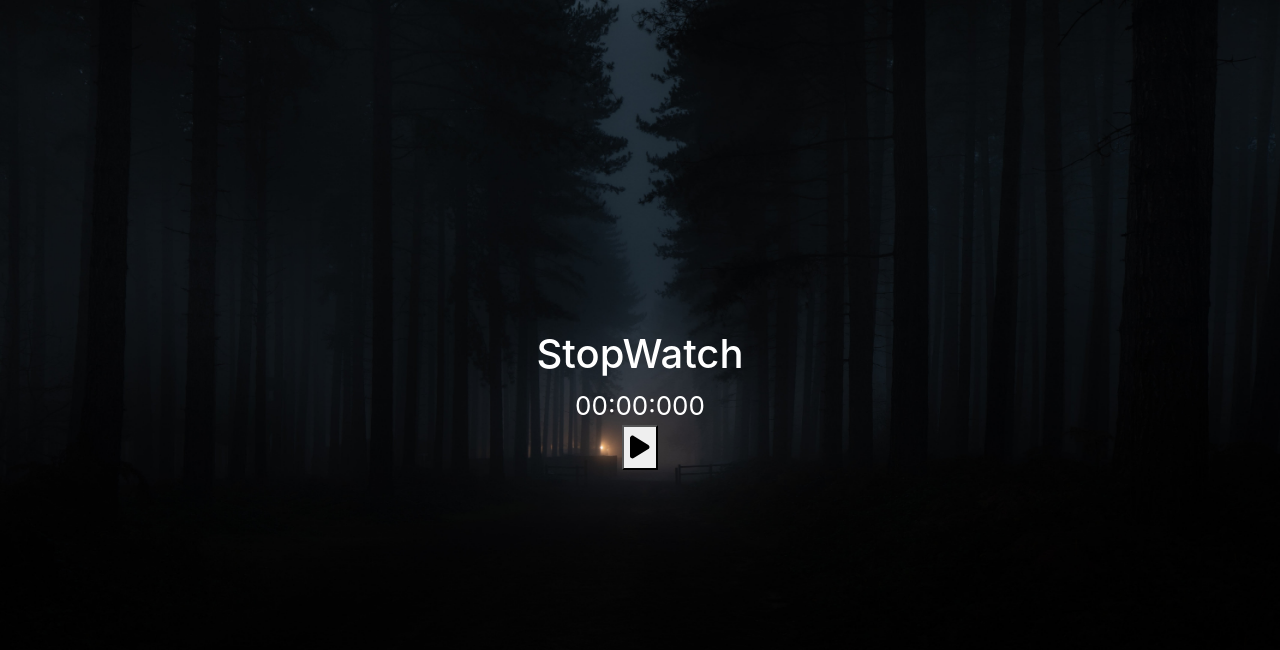
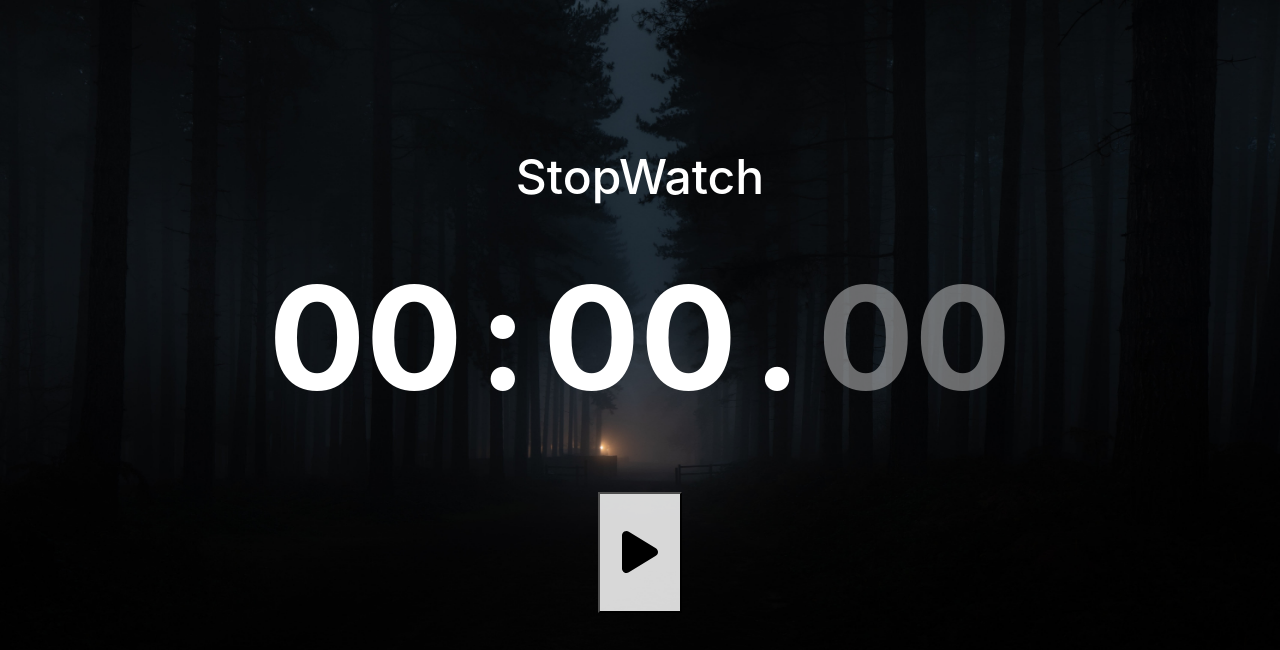
Before and after one commit to HarshithPaladi/stopwatch, a React (Create React App) app: page / in a window 1280 px wide. Shown: the top 650 px of the page. Built offline with nearby package versions, Linux system fonts and the light colour scheme.

Commit message:
[Update] Resposive Font size, [Fix]. Stopwatch struck on inactive tab

```diff
--- a/src/App.css
+++ b/src/App.css
@@ -2,6 +2,8 @@
   text-align: center;
   background-image: url(background.jpg);
   background-size: cover;
+  transition: 0.5s ease-in-out;;
+  /* text-size-adjust: 100%; */
 }
 
 .App-logo {
--- a/src/components/StopWatch/StopWatchComponent.css
+++ b/src/components/StopWatch/StopWatchComponent.css
@@ -2,21 +2,48 @@
     display: flex;
     justify-content: center;
     align-items: center;
-    font-size: 5rem;
     font-weight: bold;
+    margin: 1rem;
 }
 
 .stopwatch__text {
-    transition: 0.2s;
+    transition: 0.5s ease-in-out;
+    padding: 0.5rem;
+    font-size: calc(1rem + 10vw);
+}
+.ms{
+    opacity: 0.4;
 }
 
+/* .stopwatch__unit{
+    display: flex;
+    align-items: flex-end;
+} */
+
 .stopwatch__buttons {
-    margin-top: 20px;
+    margin: 1.5rem;
     text-align: center;
 }
 
 .stopwatch__button {
-    margin: 5px;
-    padding: 10px 20px;
-    font-size: 1.2rem;
+    margin: calc(0.5rem + 0.5vw);
+    padding: calc(1rem + 0.5vw);
+    font-size: calc(1rem + 2.5vw);
+    opacity: 0.9;
 }
+
+.stopwatch__button:hover {
+    cursor: pointer;
+    /* background-color: rgba(206, 208, 219); */
+    opacity: 0.7;
+    transition: 0.5s;
+}
+
+a {
+    text-decoration: none;
+    color: white;
+}
+
+h1 {
+    font-size: calc(1rem + 2.5vw);
+}
--- a/src/components/StopWatch/StopWatchComponent.jsx
+++ b/src/components/StopWatch/StopWatchComponent.jsx
@@ -1,4 +1,5 @@
-import React, { Fragment } from "react";
+import "./StopWatchComponent.css";
+import { Fragment, useState, useEffect } from "react";
 import { FontAwesomeIcon } from "@fortawesome/react-fontawesome";
 import {
 	faPlay,
@@ -8,84 +9,86 @@ import {
 } from "@fortawesome/free-solid-svg-icons";
 
 function StopWatchComponent() {
-	const [time, setTime] = React.useState(0);
-	const [timerOn, setTimerOn] = React.useState(false);
+	const [startTime, setStartTime] = useState(0);
+	const [currentTime, setCurrentTime] = useState(0);
+	const [timerOn, setTimerOn] = useState(false);
 
-	React.useEffect(() => {
-		let interval = null;
+	useEffect(() => {
+		if (timerOn) {
+			const timer = setInterval(() => {
+				setCurrentTime(Date.now() - startTime);
+			}, 50);
 
-		if (timerOn) {
-			interval = setInterval(() => {
-				setTime((prevTime) => prevTime + 10);
-			}, 10);
-		} else {
-			clearInterval(interval);
+			return () => clearInterval(timer);
 		}
+	}, [timerOn, startTime]);
 
-		return () => clearInterval(interval);
-	}, [timerOn]);
+	const startTimer = () => {
+		setTimerOn(true);
+		setStartTime(Date.now() - currentTime);
+	};
+
+	const pauseTimer = () => {
+		setTimerOn(false);
+	};
+
+	const stopTimer = () => {
+		setTimerOn(false);
+		setCurrentTime(0);
+	};
+
+	const resetTimer = () => {
+		setStartTime(Date.now());
+		setCurrentTime(0);
+	};
 
 	return (
 		<Fragment>
 			<div className="container">
 				<div className="row">
 					<div className="col-12">
-						<h1>StopWatch</h1>
+						<h1>
+							<a href="/">StopWatch</a>
+						</h1>
 						<div className="stopwatch">
 							<div className="stopwatch__time">
 								<span className="stopwatch__text">
-									{("0" + Math.floor((time / 60000) % 60)).slice(-2)}:
+									{("0" + Math.floor((currentTime / 60000) % 60)).slice(-2)}
 								</span>
+								{/* <span className="stopwatch__unit">H</span> */}
+								<span className="stopwatch__text">:</span>
 								<span className="stopwatch__text">
-									{("0" + Math.floor((time / 1000) % 60)).slice(-2)}:
+									{("0" + Math.floor((currentTime / 1000) % 60)).slice(-2)}
 								</span>
-								<span className="stopwatch__text">
-									{("0" + ((time / 10) % 100)).slice(-2)}
+								{/* <span className="stopwatch__unit">M</span> */}
+								<span className="stopwatch__text">.</span>
+								<span className="stopwatch__text ms">
+									{("0" + Math.floor((currentTime % 1000) / 10)).slice(-2)}
 								</span>
-								<span className="stopwatch__text">
-									{("0" + (time % 10)).slice(-1)}
-								</span>
+								{/* <span className="stopwatch__unit">ms</span> */}
 							</div>
 							<div className="stopwatch__buttons">
-								{!timerOn && time === 0 && (
-									<button
-										className="stopwatch__button"
-										onClick={() => setTimerOn(true)}
-									>
+								{!timerOn && currentTime === 0 && (
+									<button className="stopwatch__button" onClick={startTimer}>
 										<FontAwesomeIcon icon={faPlay} />
 									</button>
 								)}
 								{timerOn && (
-									<button
-										className="stopwatch__button"
-										onClick={() => setTimerOn(false)}
-									>
-										<FontAwesomeIcon icon={faPause} />
-									</button>
+									<Fragment>
+										<button className="stopwatch__button" onClick={pauseTimer}>
+											<FontAwesomeIcon icon={faPause} />
+										</button>
+										<button className="stopwatch__button" onClick={stopTimer}>
+											<FontAwesomeIcon icon={faStop} />
+										</button>
+									</Fragment>
 								)}
-								{timerOn && (
-									<button
-										className="stopwatch__button"
-										onClick={() => {
-											setTimerOn(false);
-											setTime(0);
-										}}
-									>
-										<FontAwesomeIcon icon={faStop} />
-									</button>
-								)}
-								{!timerOn && time > 0 && (
+								{!timerOn && currentTime > 0 && (
 									<Fragment>
-										<button
-											className="stopwatch__button"
-											onClick={() => setTimerOn(true)}
-										>
+										<button className="stopwatch__button" onClick={startTimer}>
 											<FontAwesomeIcon icon={faPlay} />
 										</button>
-										<button
-											className="stopwatch__button"
-											onClick={() => setTime(0)}
-										>
+										<button className="stopwatch__button" onClick={resetTimer}>
 											<FontAwesomeIcon icon={faRedo} />
 										</button>
 									</Fragment>
```
